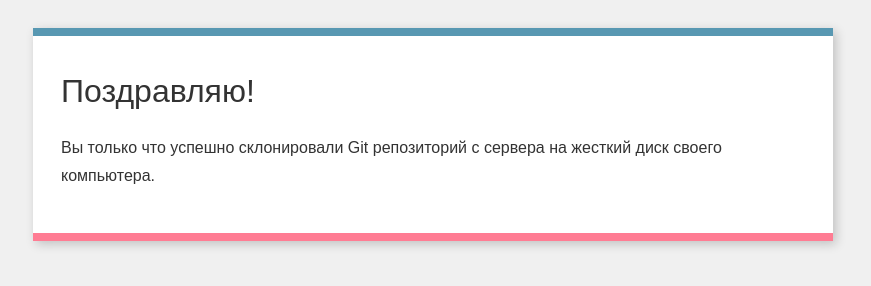
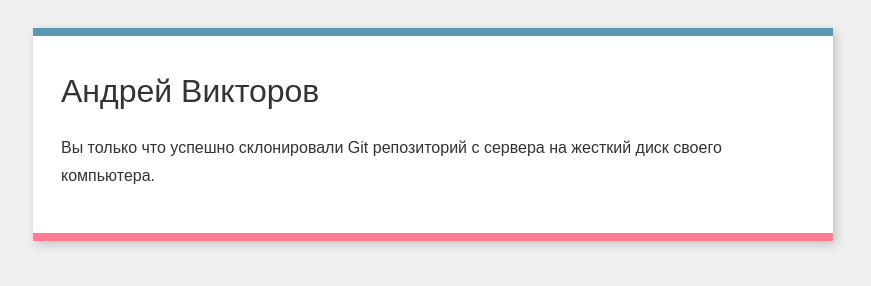
Before and after one commit to aivictorov/git-welcome-test, a plain HTML site: page index.html in a window 1280 px wide. Shown: the whole page, without its empty margins (207-1078 px from the left). Drawn offline with Linux system fonts and the light colour scheme.

Commit message:
entered username

```diff
--- a/index.html
+++ b/index.html
@@ -9,7 +9,7 @@
     </head>
     <body>
         <div class="box">
-            <h1>Поздравляю!</h1>
+            <h1>Андрей Викторов</h1>
             <p>
                 Вы только что успешно склонировали Git репозиторий с сервера на
                 жесткий диск своего компьютера.
```
